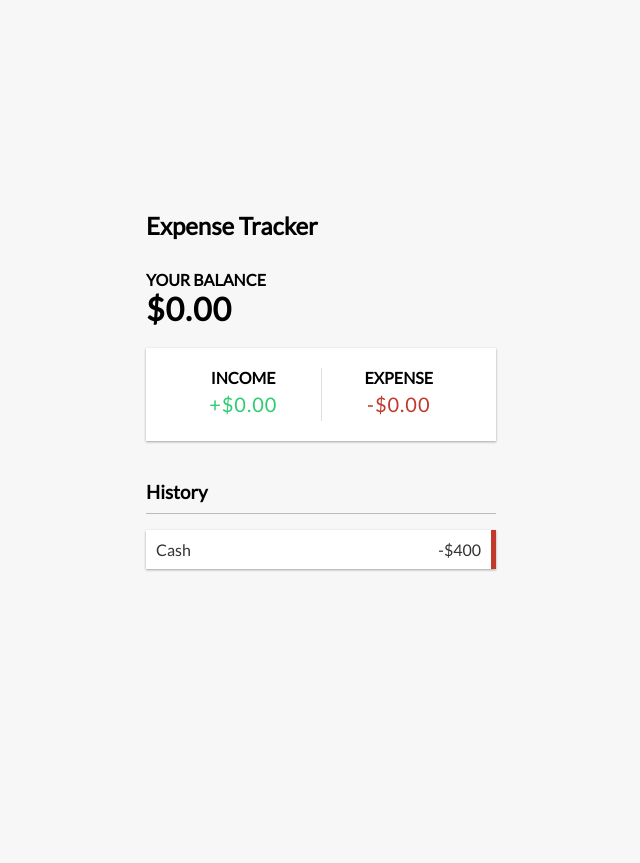
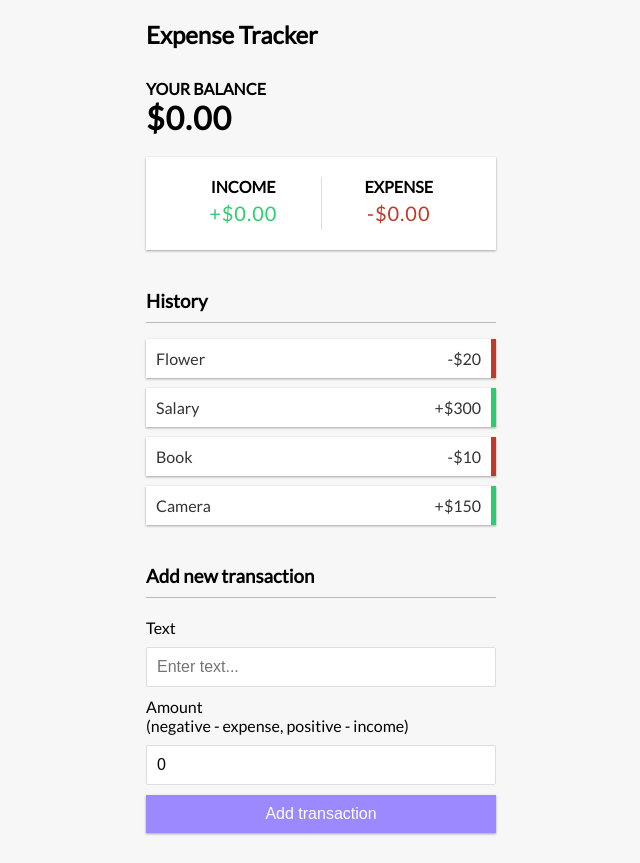
Before and after one commit to AlanLeverenz/Expense-Tracker, a React (Create React App) app: page / in a window 1280 px wide. Shown: the whole page, without its empty margins (319-959 px from the left). Before the commit the page ends 800 px from the top, so only its background shows below. Built offline with nearby package versions, Linux system fonts and the light colour scheme.

Commit message:
updated transaction components

```diff
--- a/src/App.js
+++ b/src/App.js
@@ -3,18 +3,23 @@
 import { Balance } from './components/Balance';
 import { IncomeExpenses } from './components/IncomeExpenses';
 import { TransactionList } from './components/TransactionList';
+import { AddTransaction } from './components/AddTransaction';
+
+import { GlobalProvider } from './context/GlobalState';
+
 import './App.css';
 
 function App() {
   return (
-    <div>
+    <GlobalProvider>
       <Header />
       <div className="container">
         <Balance />
         <IncomeExpenses />
         <TransactionList />
+        <AddTransaction />
       </div>
-    </div>
+    </GlobalProvider>
   );
 }
 
--- a/src/components/Balance.js
+++ b/src/components/Balance.js
@@ -1,6 +1,9 @@
-import React from 'react'
+import React from 'react';
+import { GlobalContext } from '../context/GlobalState';
 
 export const Balance = () => {
+    // const { transactions } = useContext(GlobalContext);
+
     return (
         // fragment
         <>
--- /dev/null
+++ b/src/components/Transaction.js
@@ -0,0 +1,13 @@
+import React from 'react'
+
+export const Transaction = ({transaction}) => {
+    const sign = transaction.amount < 0 ? '-' : '+';
+
+    return (
+
+        <li className={transaction.amount < 0 ? "minus" : "plus"}>
+            {transaction.text} <span>{sign}${Math.abs(transaction.amount)}</span><button className="delete-btn">x</button>
+        </li>
+
+    )
+}
--- a/src/components/TransactionList.js
+++ b/src/components/TransactionList.js
@@ -1,14 +1,20 @@
-import React from 'react'
+import React, { useContext } from 'react';
+import { GlobalContext } from '../context/GlobalState';
+import { Transaction } from './Transaction';
 
 export const TransactionList = () => {
+    // destructured context - transactions is an array of transactions
+    const { transactions } = useContext(GlobalContext);
+
+    console.log(transactions[0].amount);
+
     return (
-        // fragment
+        // fragment, map through transactions provided by GlobalContext via Provider,
+        // pass transaction as a prop to Transaction component
         <>
             <h3>History</h3>
             <ul className="list">
-                <li className="minus">
-                    Cash <span>-$400</span><button className="delete-btn">x</button>
-                </li>
+                {transactions.map(transaction => ( <Transaction key={transaction.id} transaction={transaction} /> ))}
             </ul>
         </>
     )
--- /dev/null
+++ b/src/context/AppReducer.js
@@ -0,0 +1,7 @@
+export default (state, action) => {
+    switch(action.type) {
+        default:
+        return state;
+
+    }
+}
--- /dev/null
+++ b/src/context/GlobalState.js
@@ -0,0 +1,26 @@
+import React, { createContext, useReducer } from 'react';
+import AppReducer from './AppReducer';
+
+// initial State
+const initialState = {
+    transactions: [
+    { id: 1, text: 'Flower', amount: -20 },
+    { id: 2, text: 'Salary', amount: 300 },
+    { id: 3, text: 'Book', amount: -10 },
+    { id: 4, text: 'Camera', amount: 150 }
+    ]
+}
+
+// Create context
+export const GlobalContext = createContext(initialState);
+
+// Provider component
+export const GlobalProvider = ({ children }) => {
+    const [state, dispatch] = useReducer(AppReducer, initialState);
+
+    return (<GlobalContext.Provider value={{
+        transactions: state.transactions
+    }}>
+        {children}
+        </GlobalContext.Provider>);
+}
```
